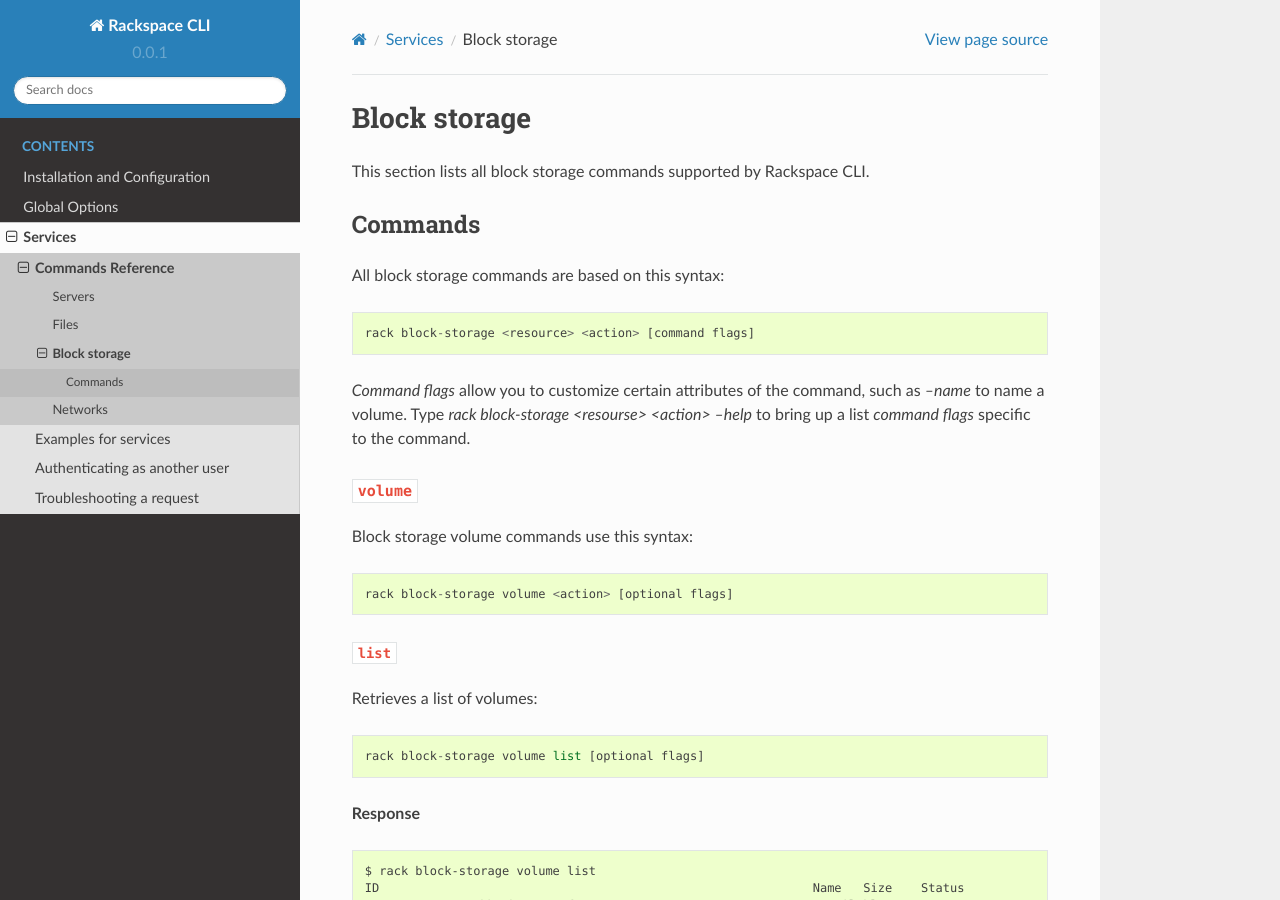
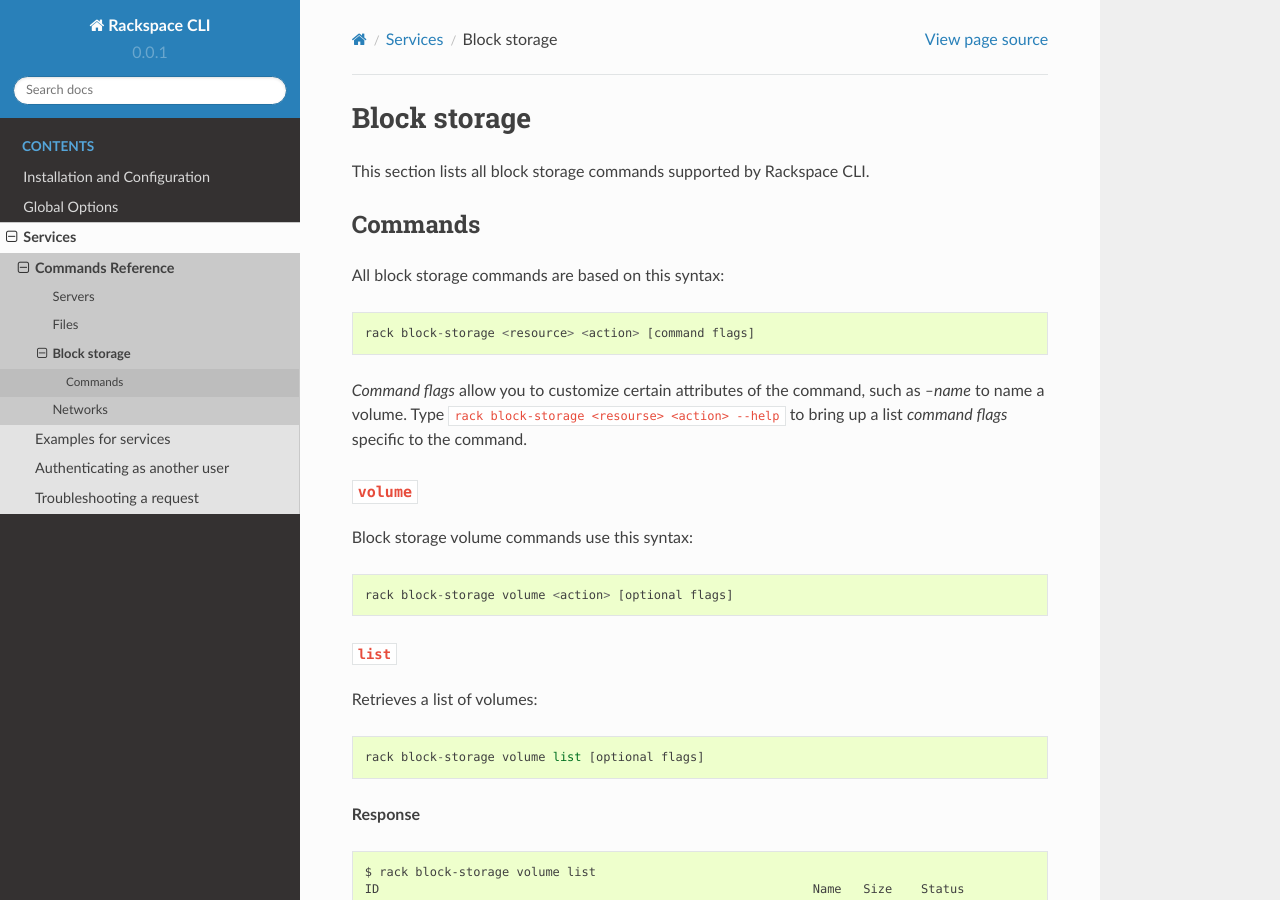
Before and after one commit to rackspace/rack, a Sphinx documentation site: the page built from docs/services/blockstorage.rst, in a window 1280 px wide and 900 px high. Built offline with Sphinx 7.4.7 and the Read the Docs theme 2.0.0, drawn with Linux system fonts in a browser that asks for light colours; pages that are not in the unit, such as notebooks, are missing from menus.

```diff
--- a/docs/services/blockstorage.rst
+++ b/docs/services/blockstorage.rst
@@ -14,7 +14,7 @@ All block storage commands are based on this syntax::
    rack block-storage <resource> <action> [command flags]
 
 *Command flags* allow you to customize certain attributes of the command,
-such as `--name` to name a volume. Type `rack block-storage <resourse> <action> --help`
+such as `--name` to name a volume. Type ``rack block-storage <resourse> <action> --help``
 to bring up a list *command flags* specific to the command.
 
 ``volume``
```
